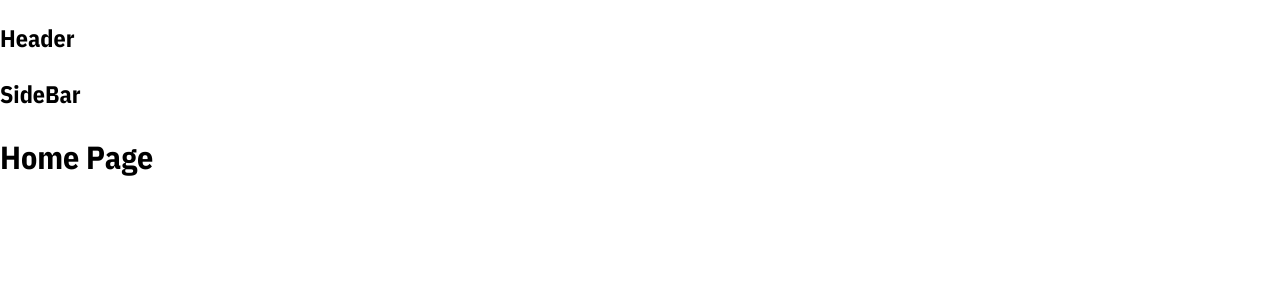
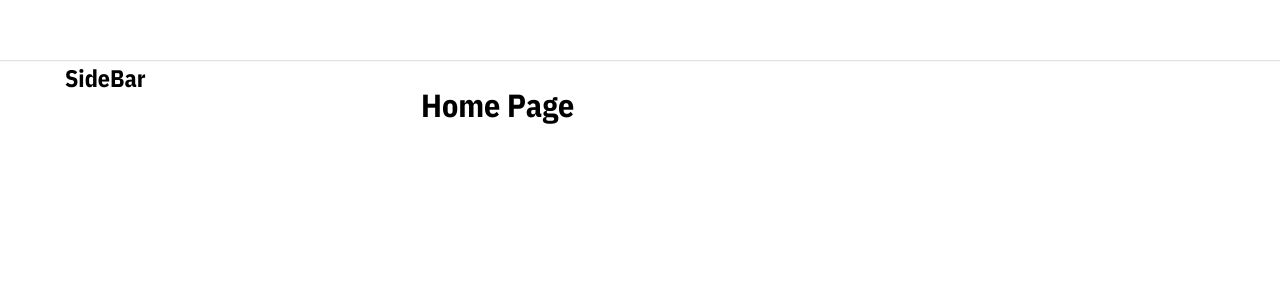
Before and after one commit to Trungiio2512/tiktok-ui, a React (Create React App) app: page / in a window 1280 px wide. Shown: the top 300 px of the page. Built offline with nearby package versions, Linux system fonts and the light colour scheme.

Commit message:
khung layout mặc định

```diff
--- a/package.json
+++ b/package.json
@@ -6,6 +6,7 @@
     "@testing-library/jest-dom": "^5.16.5",
     "@testing-library/react": "^13.3.0",
     "@testing-library/user-event": "^13.5.0",
+    "classnames": "^2.3.1",
     "normalize.css": "^8.0.1",
     "react": "^18.2.0",
     "react-dom": "^18.2.0",
--- a/src/App.js
+++ b/src/App.js
@@ -11,12 +11,14 @@
                 <Routes>
                     {publicRoutes.map((route, index) => {
                         const Page = route.component;
-                        let Layout = DefaultLayout;
+                        let Layout;
 
                         if (route.layout) {
                             Layout = route.layout;
                         } else if (route.layout === null) {
                             Layout = Fragment;
+                        } else if (route.layout === undefined) {
+                            Layout = DefaultLayout;
                         }
 
                         return (
--- a/src/components/GlobalStyles/GlobalStyle.scss
+++ b/src/components/GlobalStyles/GlobalStyle.scss
@@ -3,6 +3,10 @@
 
 :root {
     --primary: #fe2c55;
+
+    // default layout
+    --default-layout-header-height: 60px;
+    --default-layout-width: 1150px;
 }
 
 html {
@@ -11,6 +15,8 @@
 
 * {
     box-sizing: border-box;
+    margin: 0;
+    padding: 0;
 }
 
 body {
--- /dev/null
+++ b/src/components/Layout/DefaultLayout/DefaultLayout.module.scss
@@ -0,0 +1,14 @@
+.wrapper {
+    display: flex;
+    flex-direction: column;
+}
+
+.container {
+    width: var(--default-layout-width);
+    margin: 0 auto;
+    display: flex;
+}
+
+.content{
+    flex: 1;
+}
--- /dev/null
+++ b/src/components/Layout/DefaultLayout/SideBar/SideBar.module.scss
@@ -0,0 +1,4 @@
+.wrapper {
+    width: 356px;
+
+}
--- a/src/components/Layout/DefaultLayout/SideBar/index.js
+++ b/src/components/Layout/DefaultLayout/SideBar/index.js
@@ -1,5 +1,14 @@
+import classNames from 'classnames/bind';
+import styles from './SideBar.module.scss';
+
+const cx = classNames.bind(styles);
+
 function SideBar() {
-    return <h2>SideBar</h2>;
+    return (
+        <aside className={cx('wrapper')}>
+            <h2>SideBar</h2>
+        </aside>
+    );
 }
 
 export default SideBar;
--- a/src/components/Layout/DefaultLayout/index.js
+++ b/src/components/Layout/DefaultLayout/index.js
@@ -1,18 +1,21 @@
-import Header from "~/components/Layout/components/Header";
-import SideBar from "./SideBar";
+import classNames from 'classnames/bind';
 
-function DefaultLayout({children}) {
+import styles from './DefaultLayout.module.scss';
+import Header from '~/components/Layout/components/Header';
+import SideBar from './SideBar';
+
+const cx = classNames.bind(styles);
+
+function DefaultLayout({ children }) {
     return (
-        <div>
+        <div className={cx('wrapper')}>
             <Header />
-            <div className="container">
+            <div className={cx('container')}>
                 <SideBar />
-                <div className="content">
-                    {children}
-                </div>
+                <div className={cx('content')}>{children}</div>
             </div>
         </div>
-     );
+    );
 }
 
 export default DefaultLayout;
--- /dev/null
+++ b/src/components/Layout/components/Header/Header.module.scss
@@ -0,0 +1,13 @@
+.wrapper {
+    width: 100%;
+    height: var(--default-layout-header-height, 60px);
+    box-shadow: 0 1px 1px rgb(0 0 0 / 12%);
+    display: flex;
+    justify-content: center;
+}
+
+.inner {
+    height: 100%;
+    width: var(--default-layout-width);
+
+}
--- a/src/components/Layout/components/Header/index.js
+++ b/src/components/Layout/components/Header/index.js
@@ -1,6 +1,16 @@
+import classNames from 'classnames/bind';
+import styles from './Header.module.scss';
+
+const cx = classNames.bind(styles);
+
 function Header() {
     return (
-        <h2>Header</h2>
+        <header className={cx('wrapper')}>
+            <div className={cx('inner')}>
+                {/* {logo} */}
+                {/* {Search} */}
+            </div>
+        </header>
     );
 }
 
```
Also changed, not shown: 1 other file (tests, documents, lock files or other folders).
